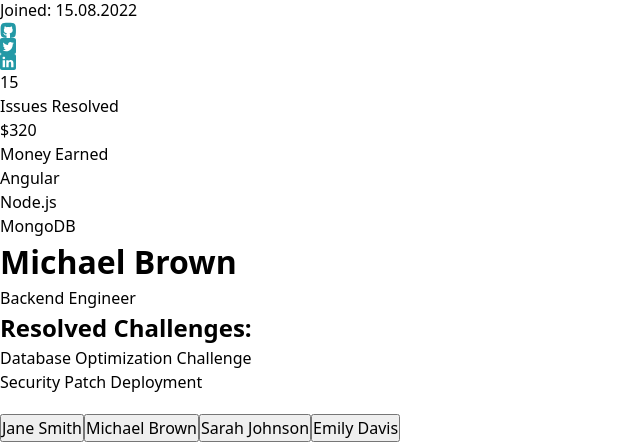
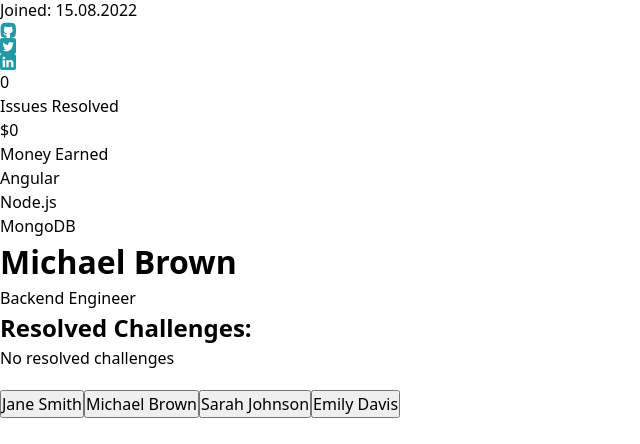
Before and after one commit to DimitarK13/opire-developer-card, a React (Vite) app: page / in a window 1280 px wide. Both pictures are taken after a click on the button "Michael Brown". Shown: the part 302-746 px from the top of the page, without its empty margins (0-640 px from the left). Built offline with nearby package versions, Linux system fonts and the light colour scheme.

Commit message:
feat(component: resolved-challenges-list): handle no resolved challenges

```diff
--- a/src/components/ResolvedChallengesList.tsx
+++ b/src/components/ResolvedChallengesList.tsx
@@ -2,6 +2,9 @@ const ResolvedChallengesList: React.FC<{ challenges: string[] }> = ({
   challenges,
 }) => (
   <ol className="card__info-challenges-list">
+    {challenges.length === 0 && (
+      <li className="card__info-challenges-items">No resolved challenges</li>
+    )}
     {challenges.map((challenge, index) => (
       <li key={index} className="card__info-challenges-items">
         {challenge}
--- a/src/developers.ts
+++ b/src/developers.ts
@@ -31,13 +31,10 @@ export const developers = [
     name: 'Michael Brown',
     position: 'Backend Engineer',
     topContributor: false,
-    resolvedChallenges: [
-      'Database Optimization Challenge',
-      'Security Patch Deployment',
-    ],
+    resolvedChallenges: [],
     statistics: [
-      { number: 15, description: 'Issues Resolved', isPrice: false },
-      { number: 320, description: 'Money Earned', isPrice: true },
+      { number: 0, description: 'Issues Resolved', isPrice: false },
+      { number: 0, description: 'Money Earned', isPrice: true },
     ],
   },
   {
```
